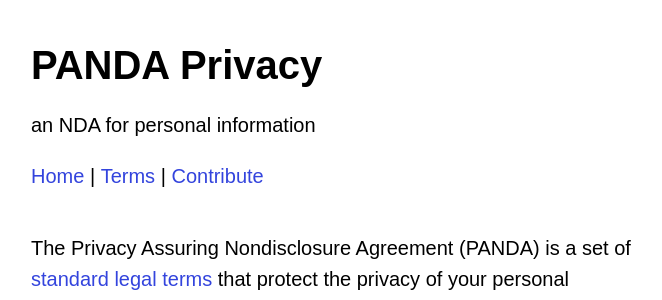
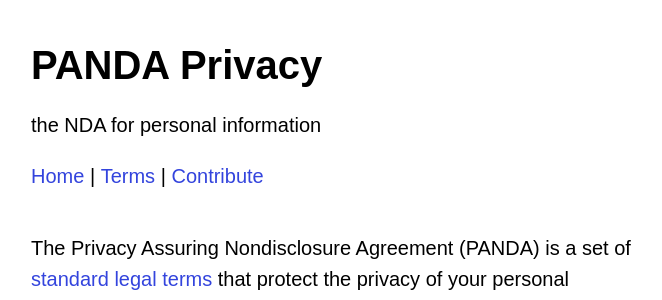
Before and after one commit to pandaprivacy/pandaprivacy.org, a Jekyll site: the page built from index.md, in a window 1280 px wide. Shown: the top 300 px of the page, without its empty margins (309-971 px from the left). Built offline with Jekyll 4.4.1, drawn with Linux system fonts in a browser that asks for light colours.

Commit message:
Replace "an NDA" with "the NDA" in description

```diff
--- a/_config.yml
+++ b/_config.yml
@@ -1,5 +1,5 @@
 title: PANDA Privacy
-description: an NDA for personal information
+description: the NDA for personal information
 url: https://pandaprivacy.org
 homepage: https://pandaprivacy.org
 email: feedback@pandaprivacy.org
```
